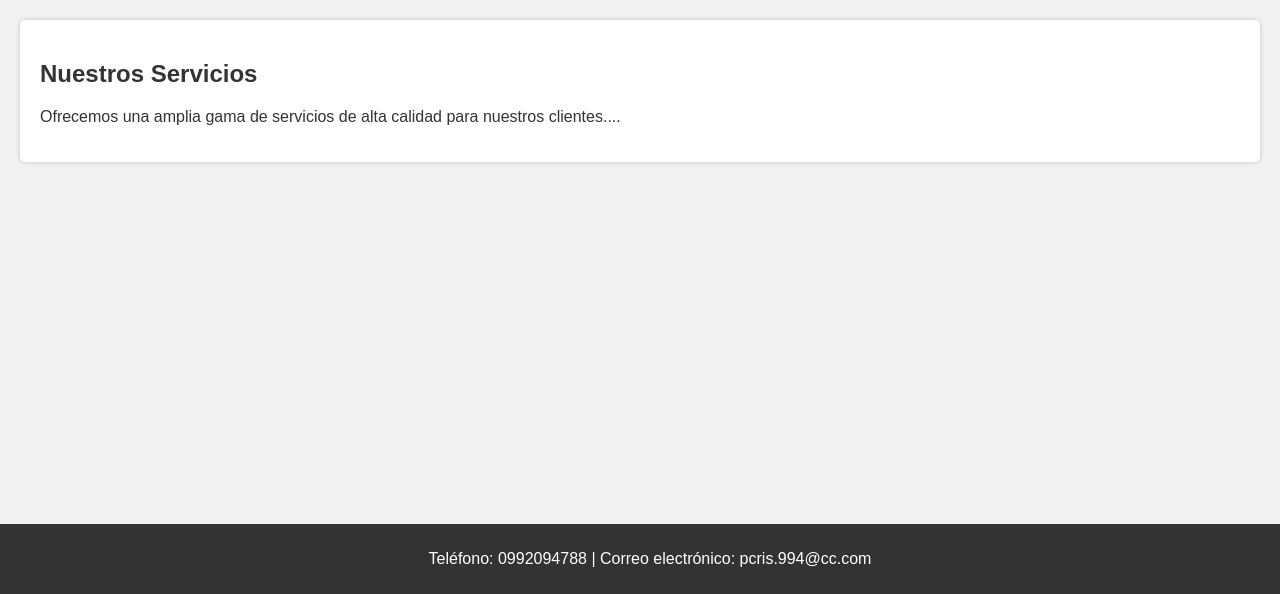
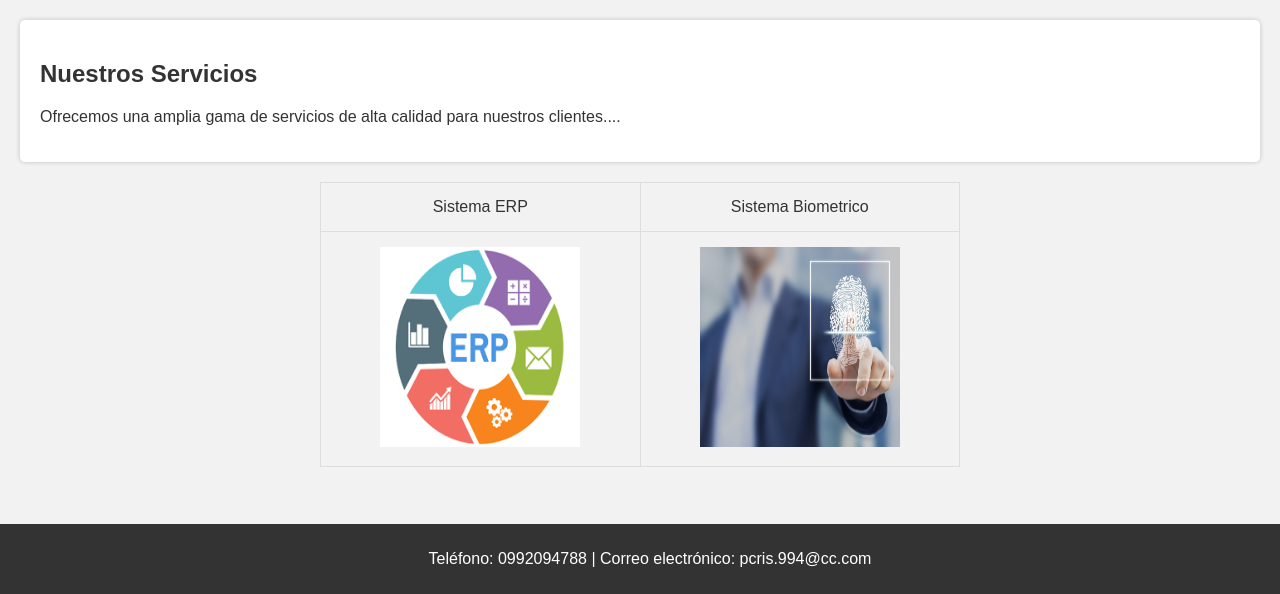
Before and after one commit to 305cristian/DESARROLLO_WEB, a PHP site: page /cp1/enterprice/index.html in a window 1280 px wide. Shown: the part 206-800 px from the top of the page. Run offline with PHP 8.4, Linux system fonts and the light colour scheme.

Commit message:
actualizaciones en estilos

```diff
--- a/cp1/curriculum/index.html
+++ b/cp1/curriculum/index.html
@@ -1,7 +1,9 @@
 <!DOCTYPE html>
 <html>
 <head>
+  <meta charset="utf-8">
   <link rel="stylesheet" type="text/css" href="styles.css">
+  <title>Curriculum Vitae</title>>
 </head>
 <body>
   <div class="cv">
@@ -14,7 +16,7 @@
     </div>
     <div class="right-column">
       <h2>Objetivo:</h2>
-      <p>Busco involucrarme ma en el mundo del desarrollo web</p>
+      <p>Busco involucrarme mas en el mundo del desarrollo web</p>
 
       <h2>Experiencia Laboral:</h2>
       <p><strong>Técnico Informatico</strong> -Master PCOM</p>
--- a/cp1/enterprice/estilos.css
+++ b/cp1/enterprice/estilos.css
@@ -80,7 +80,12 @@ img {
 
 table {
     border-collapse: collapse;
-    width: 100%;
+    margin: 0 auto;
+    width: 50%;
+}
+table img{
+    width: 200px;
+    height: 200px;
 }
 
 table, th, td {
@@ -91,28 +96,13 @@ th, td {
     padding: 15px;
     text-align: left;
 }
+td.alinear {
+    padding: 15px;
+    text-align: center;
+}
 
 
-form {
-    background-color: #fff;
-    padding: 20px;
-    border-radius: 5px;
-    box-shadow: 0 0 5px rgba(0, 0, 0, 0.2);
-}
 
-form label {
-    font-weight: bold;
-}
-
-form input[type="text"],
-form input[type="email"],
-form textarea {
-    width: 100%;
-    padding: 10px;
-    margin-bottom: 10px;
-    border: 1px solid #ccc;
-    border-radius: 5px;
-}
 .titulo{
   color: #000;
   font-family: Arial, sans-serif;
--- a/cp1/enterprice/index.html
+++ b/cp1/enterprice/index.html
@@ -32,6 +32,17 @@
         <p>Ofrecemos una amplia gama de servicios de alta calidad para nuestros clientes....</p>
     </section>
 
+    <table>
+        <tr>
+            <td class="alinear">Sistema ERP</td>
+            <td class="alinear">Sistema Biometrico</td>
+        </tr>
+        <tr>
+            <td class="alinear"><img  src="erp.png" alt="sistema"></td>
+            <td class="alinear"><img src="biometrico.jpg" alt="biometrico"></td>
+        </tr>
+    </table>
+
     <!-- Agrega más contenido de la página de inicio aquí -->
 
     <footer>
--- a/index.html
+++ b/index.html
@@ -4,7 +4,7 @@
 <head>
     <meta charset="UTF-8">
     <meta name="viewport" content="width=device-width, initial-scale=1.0">
-    <title>Mi Página Web de Clases</title>
+    <title>Web de Tareas</title>
     <style>
 
         body {
```
Also changed, not shown: cp1/index.html (+28 -10 lines), cp1/enterprice/biometrico.jpg (added), cp1/enterprice/erp.png (added).
